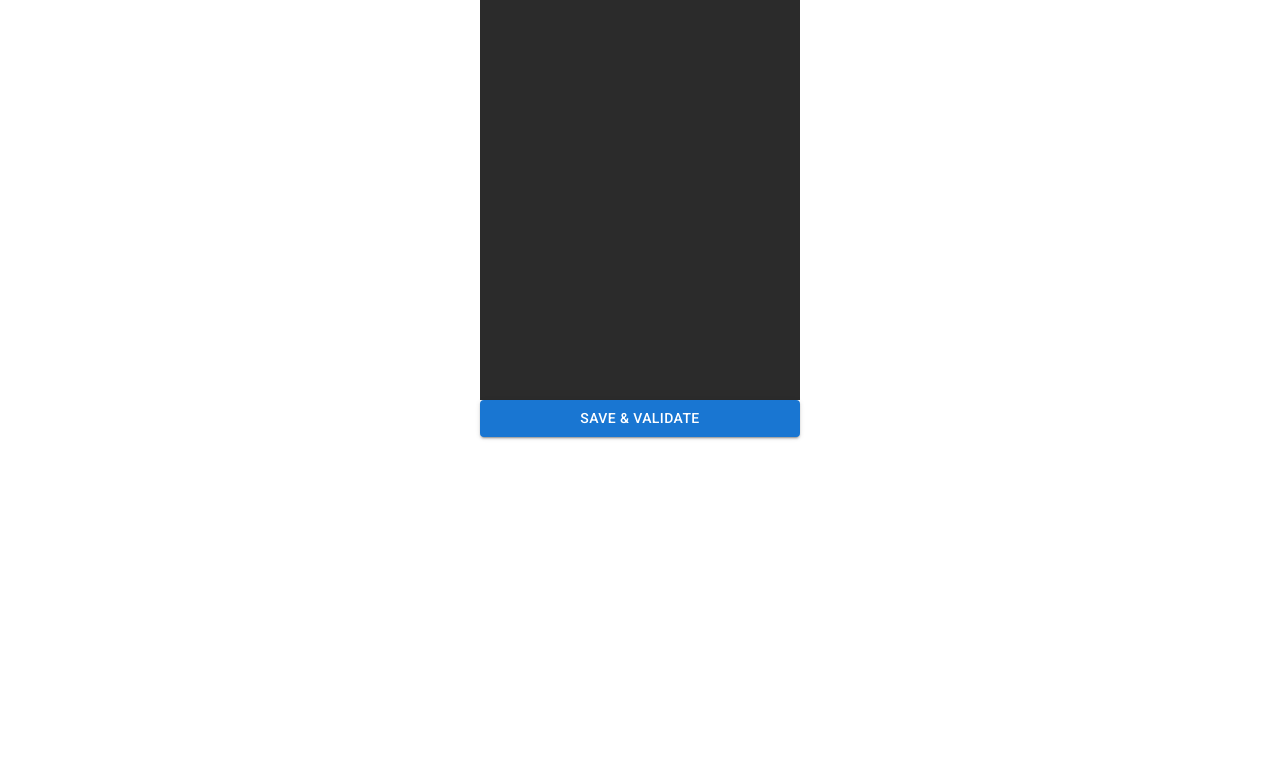
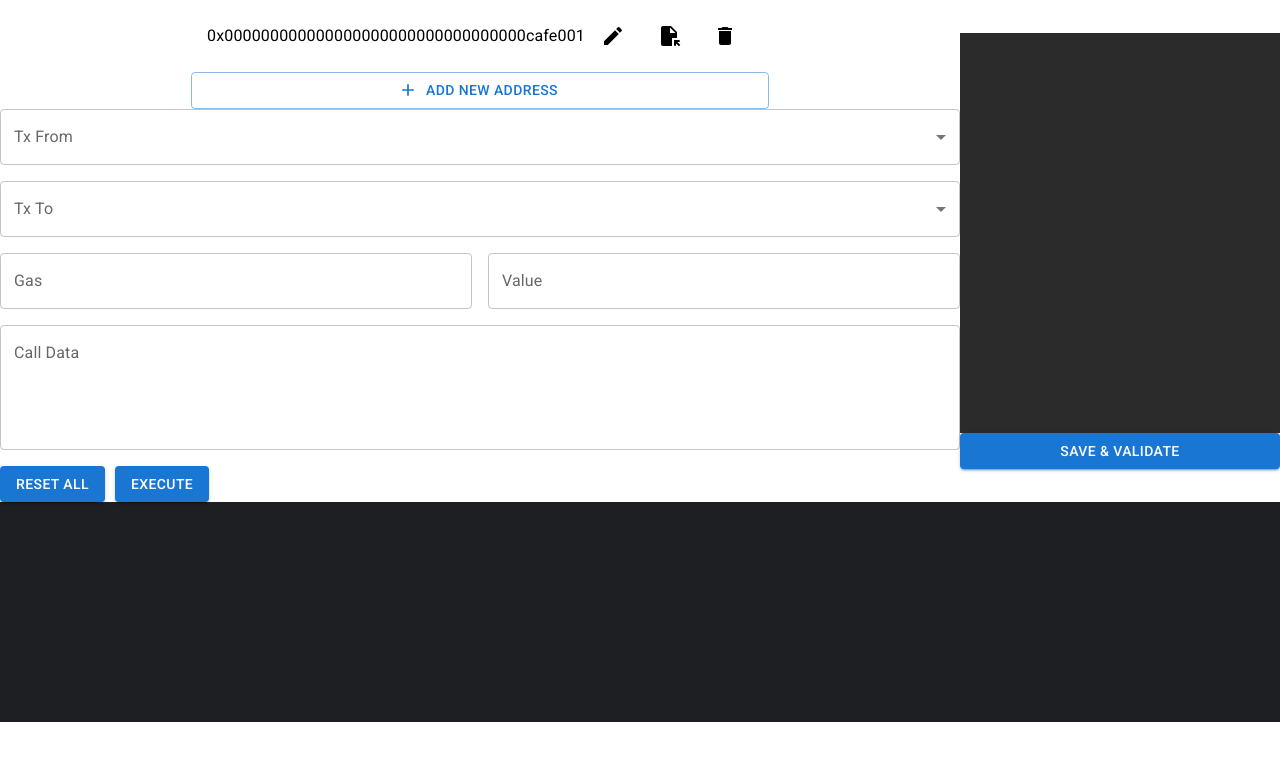
Before and after one commit to lightsing/evm-snippet, a React (Create React App) app: page / in a window 1280 px wide. Shown: the top 760 px of the page. Built offline with nearby package versions, Linux system fonts and the light colour scheme; a small style sheet from the web is missing.

Commit message:
add components

```diff
--- a/src/App.tsx
+++ b/src/App.tsx
@@ -1,31 +1,14 @@
 import React from 'react'
 import './App.css'
-import Editor from "react-simple-code-editor";
-import {Grammar, highlight, Token, tokenize} from "prismjs";
-import {bytecodeGrammar, excludeTokens} from "./lang";
 import "prism-themes/themes/prism-darcula.css";
-import {invoke} from "@tauri-apps/api/tauri";
-import {Button, Grid, Stack} from "@mui/material";
-
-const safeTokenize = (code: string, grammar: Grammar): Token[] => {
-    const tokens = tokenize(code, grammar)
-        .map(v => {
-            if (typeof v === "string") {
-                return new Token("unexpected", v)
-            }
-            return v;
-        })
-        .filter(v => !excludeTokens.includes(v.type));
-    console.debug(tokens);
-    return tokens
-}
-
-const runCode = async (code: string) => {
-  await invoke('set_code', { tokens: safeTokenize(code, bytecodeGrammar)});
-}
+import {Stack} from "@mui/material";
+import Panel from "./components/panel";
+import Console from "./components/console";
+import {Addresses} from "./components/addresses";
+import {CodeEditor} from "./components/editor";
 
 function App() {
-  const [code, setCode] = React.useState("");
+  const [logs, setLogs] = React.useState([]);
   return (
     <Stack
       direction="column"
@@ -39,25 +22,18 @@ function App() {
         alignItems="center"
         spacing={0}
       >
-        <Stack>
-          <div className="address-book">
-
-          </div>
+        <Stack
+          direction="column"
+          justifyContent="space-between"
+          alignItems="center"
+          spacing={0}
+        >
+          <Addresses/>
+          <Panel/>
         </Stack>
-        <Stack>
-          <Editor
-            id="editor"
-            value={code}
-            onValueChange={code => setCode(code)}
-            highlight={code => highlight(code, bytecodeGrammar, 'bytecode')}
-            padding={10}
-          />
-          <Button variant="contained"> Save & Validate </Button>
-        </Stack>
+        <CodeEditor/>
       </Stack>
-      <div className="console">
-
-      </div>
+      <Console logs={logs}/>
     </Stack>
   )
 }
--- /dev/null
+++ b/src/components/addresses.tsx
@@ -0,0 +1,38 @@
+import {Button, List, ListItem, ListItemButton, ListItemText, Stack} from "@mui/material";
+import EditIcon from "@mui/icons-material/Edit";
+import FileOpenIcon from "@mui/icons-material/FileOpen";
+import DeleteIcon from "@mui/icons-material/Delete";
+import AddIcon from "@mui/icons-material/Add";
+import React from "react";
+
+
+export const Addresses = () => {
+  const [addresses, setAddresses] = React.useState(["0x000000000000000000000000000000000cafe001"]);
+  return (
+    <Stack>
+      <List>
+        {addresses.map((address, index) => (
+          <ListItem
+          >
+            <ListItemText
+              primary={address}
+            />
+            <ListItemButton>
+              <EditIcon />
+            </ListItemButton>
+            <ListItemButton>
+              <FileOpenIcon />
+            </ListItemButton>
+            <ListItemButton>
+              <DeleteIcon />
+            </ListItemButton>
+
+          </ListItem>
+        ))}
+      </List>
+      <Button variant="outlined" startIcon={<AddIcon />}>
+        Add New Address
+      </Button>
+    </Stack>
+  )
+}
--- /dev/null
+++ b/src/components/console.tsx
@@ -0,0 +1,35 @@
+import React from 'react';
+import { Typography, Box } from '@mui/material';
+
+interface Log {
+  level: 'debug' | 'info' | 'warn' | 'error';
+  message: string;
+}
+
+interface ConsoleProps {
+  logs: Array<Log>;
+}
+
+const LevelColor = {
+  debug: '#bbbbbb',
+  info:  '#bbbbbb',
+  warn:  '#a68a0d',
+  error: '#f0524f',
+}
+
+const Console = ({ logs }: ConsoleProps) => {
+  return (
+    <Box
+      sx={
+      { backgroundColor: '#1e1f22', padding: '10px', fontFamily: '"Fira code", "Fira Mono", monospace', overflowY: 'scroll', height: '200px', width: '100%' }
+    }>
+      {logs.map((log, index) => (
+        <Typography key={index} sx={{ color: LevelColor[log.level] }}>
+          {log.message}
+        </Typography>
+      ))}
+    </Box>
+  );
+};
+
+export default Console;
--- /dev/null
+++ b/src/components/editor.tsx
@@ -0,0 +1,39 @@
+import Editor from "react-simple-code-editor";
+import {Grammar, highlight, Token, tokenize} from "prismjs";
+import {bytecodeGrammar, excludeTokens} from "../lang";
+import {Button, Stack} from "@mui/material";
+import React from "react";
+import {invoke} from "@tauri-apps/api/tauri";
+
+export const CodeEditor = () => {
+  const [code, setCode] = React.useState("");
+  return (
+    <Stack>
+      <Editor
+        id="editor"
+        value={code}
+        onValueChange={code => setCode(code)}
+        highlight={code => highlight(code, bytecodeGrammar, 'bytecode')}
+        padding={10}
+      />
+      <Button variant="contained" onClick={() => runCode(code)}> Save & Validate </Button>
+    </Stack>
+  )
+}
+
+const safeTokenize = (code: string, grammar: Grammar): Token[] => {
+  const tokens = tokenize(code, grammar)
+    .map(v => {
+      if (typeof v === "string") {
+        return new Token("unexpected", v)
+      }
+      return v;
+    })
+    .filter(v => !excludeTokens.includes(v.type));
+  console.debug(tokens);
+  return tokens
+}
+
+const runCode = async (code: string) => {
+  await invoke('set_code', { tokens: safeTokenize(code, bytecodeGrammar)});
+}
--- /dev/null
+++ b/src/components/panel.tsx
@@ -0,0 +1,94 @@
+import React, { useState } from 'react';
+import { Button, Grid, MenuItem, TextField, Typography } from '@mui/material';
+
+const Panel = () => {
+  const [txFrom, setTxFrom] = useState('');
+  const [txTo, setTxTo] = useState('');
+  const [gas, setGas] = useState('');
+  const [value, setValue] = useState('');
+  const [callData, setCallData] = useState('');
+
+  const resetAll = () => {
+    setTxFrom('');
+    setTxTo('');
+    setGas('');
+    setValue('');
+    setCallData('');
+  };
+
+  const execute = () => {
+    // Add your execution logic here
+  };
+
+  return (
+    <Grid container spacing={2}>
+      <Grid item xs={12}>
+        <TextField
+          select
+          label="Tx From"
+          value={txFrom}
+          onChange={(e) => setTxFrom(e.target.value)}
+          fullWidth
+          InputProps={{sx: {fontFamily: '"Fira code", "Fira Mono", monospace'}}}
+        >
+          {/* Add your options here */}
+          <MenuItem value="option1">Option 1</MenuItem>
+          <MenuItem value="option2">Option 2</MenuItem>
+        </TextField>
+      </Grid>
+      <Grid item xs={12}>
+        <TextField
+          select
+          label="Tx To"
+          value={txTo}
+          onChange={(e) => setTxTo(e.target.value)}
+          fullWidth
+          InputProps={{sx: {fontFamily: '"Fira code", "Fira Mono", monospace'}}}
+        >
+          {/* Add your options here */}
+          <MenuItem value="option1">Option 1</MenuItem>
+          <MenuItem value="option2">Option 2</MenuItem>
+        </TextField>
+      </Grid>
+      <Grid item xs={6}>
+        <TextField
+          label="Gas"
+          value={gas}
+          onChange={(e) => setGas(e.target.value)}
+          fullWidth
+          InputProps={{sx: {fontFamily: '"Fira code", "Fira Mono", monospace'}}}
+        />
+      </Grid>
+      <Grid item xs={6}>
+        <TextField
+          label="Value"
+          value={value}
+          onChange={(e) => setValue(e.target.value)}
+          fullWidth
+          InputProps={{sx: {fontFamily: '"Fira code", "Fira Mono", monospace'}}}
+        />
+      </Grid>
+      <Grid item xs={12}>
+        <TextField
+          label="Call Data"
+          value={callData}
+          onChange={(e) => setCallData(e.target.value)}
+          multiline
+          rows={4}
+          fullWidth
+          InputProps={{sx: {fontFamily: '"Fira code", "Fira Mono", monospace'}}}
+        />
+      </Grid>
+      <Grid item xs={12}>
+        <Button variant="contained" onClick={resetAll}>
+          Reset All
+        </Button>
+        <Button variant="contained" onClick={execute} style={{ marginLeft: '10px' }}>
+          Execute
+        </Button>
+      </Grid>
+    </Grid>
+  );
+};
+
+export default Panel;
```
